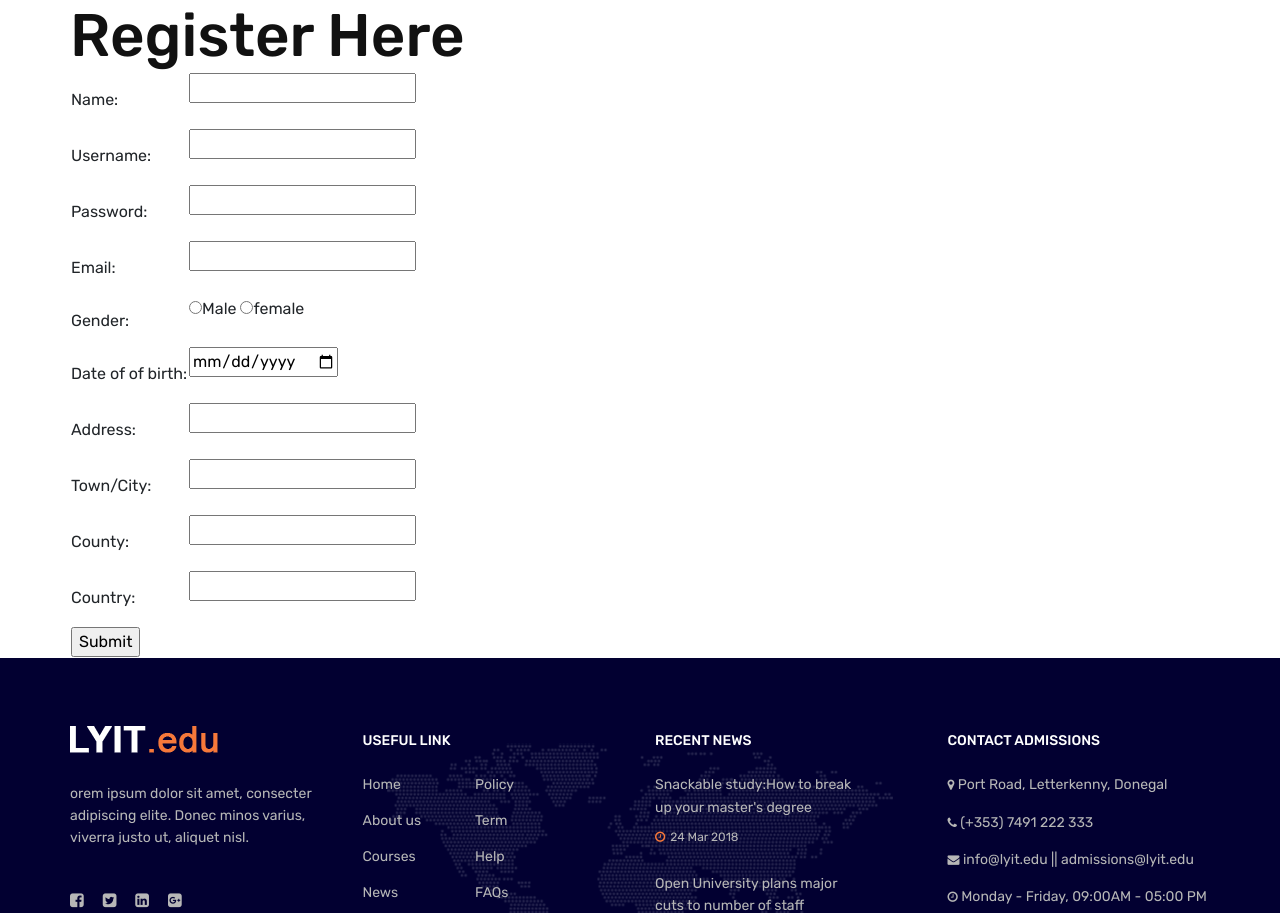
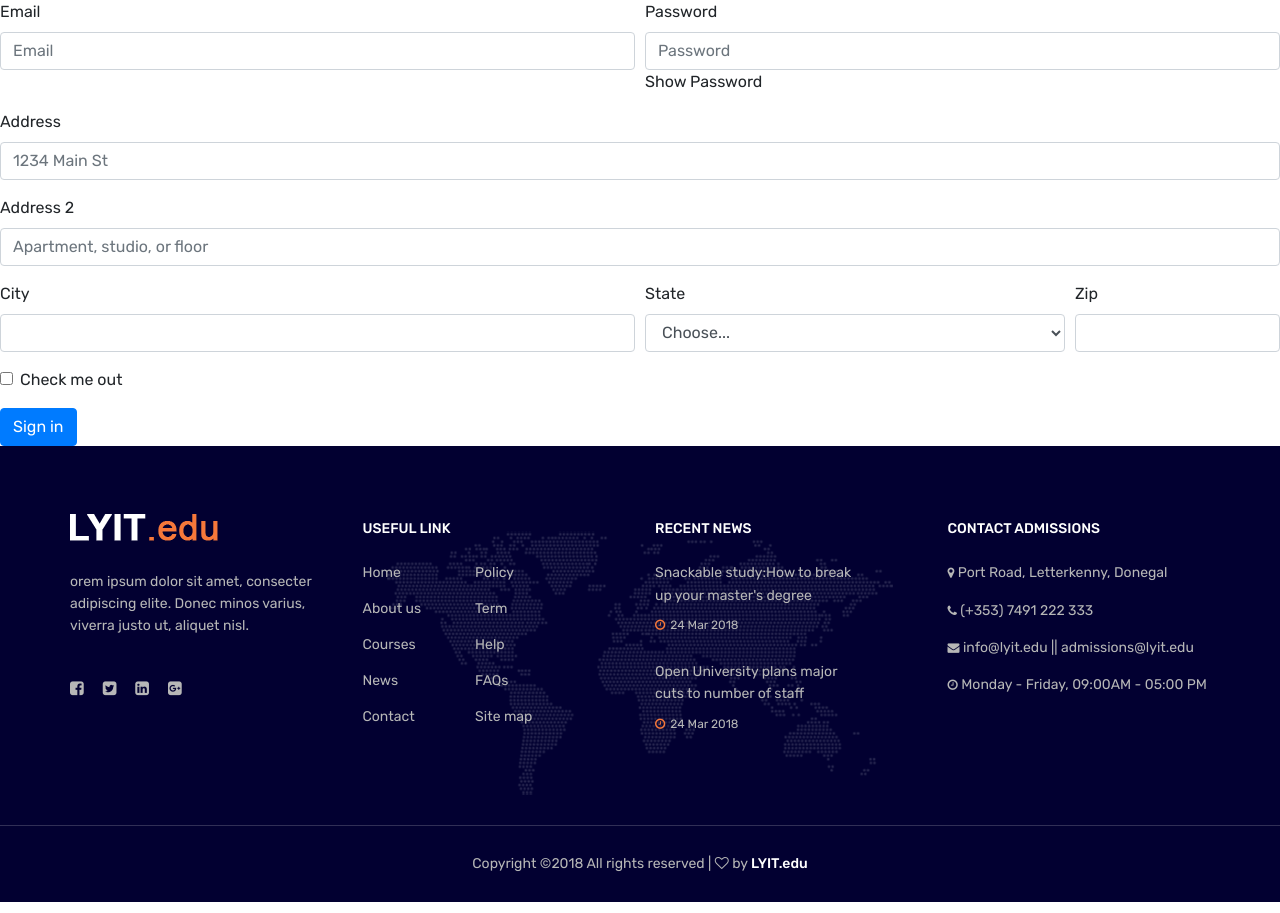
Before and after one commit to AswathyAkhilesh/LYIT-Uni, a PHP site: page /register.php in a window 1280 px wide. Shown: the part 175-1088 px from the top of the page. Run offline with PHP 8.4, Linux system fonts and the light colour scheme.

Commit message:
Using bootstrap in registation page and editing password and show password checkbox

```diff
--- a/register.php
+++ b/register.php
@@ -5,107 +5,55 @@
 <!-- Your Content Start-->
 
 <section>
-    <div class="Regbox comment-form container">
-            <h1>Register Here</h1>
-            <form>
-                <table>
-                    <tr>
-                        <td>
-                        Name:
-                        </td>
-                        <td>
-                            <input type="textbox"><br><br>
-                        </td>
-                    </tr>
-                    <tr>
-                        <td>
-                            Username:
-                        </td>
-                        <td>
-                            <input type="textbox"><br><br>
-                        </td>
-                    </tr>
-                     <tr>
-                        <td>
-                            Password:
-                        </td>
-                        <td>
-                            <input type="password"><br><br>
-                        </td>
-                    </tr>
-                     <tr>
-                        <td>
-                            Email:
-                        </td>
-                        <td>
-                            <input type="textbox" ><br><br>
-                        </td>
-                    </tr>
-                     <tr>
-                        <td>
-                            Gender:
-                        </td>
-                        <td>
-                            <input type="radio" name = "Gender">Male
-                             <input type="radio" name = "Gender">female<br><br>
-                        </td>
-                    </tr>
-                     <tr>
-                        <td>
-                            Date of of birth:
-                        </td>
-                        <td>
-                            <input type="date"><br><br>
-                        </td>
-                    </tr>
-                     <tr>
-                        <td>
-                            Address:
-                        </td>
-                        <td>
-                            <input type="textarea" rows="3"><br><br>
-                        </td>
-                    </tr>
-                    <tr>
-                        <td>
-                            Town/City:
-                        </td>
-                        <td>
-                            <input type="textbox"><br><br>
-                        </td>
-                    </tr>
-                    <tr>
-                        <td>
-                            County:
-                        </td>
-                        <td>
-                            <input type="textbox"><br><br>
-                        </td>
-                    </tr>
-                    <tr>
-                        <td>
-                            Country:
-                        </td>
-                        <td>
-                            <input type="textbox"><br><br>
-                        </td>
-                    </tr>
-                     <tr>
-                        <td>
-                            <input type="submit" value = "Submit">
-                        </td>
-                    </tr>
-
-                </table>
-            </form>
-        </div>
+<form>
+  <div class="form-row">
+    <div class="form-group col-md-6">
+      <label for="inputEmail4">Email</label>
+      <input type="email" class="form-control" id="inputEmail4" placeholder="Email">
+    </div>
+    <div class="form-group col-md-6">
+      <label for="inputPassword4">Password</label>
+      <input type="password" class="form-control" id="inputPassword4" placeholder="Password">
+      <label class="form-check-label" for="gridCheck">
+        Show Password
+    </div>
+  </div>
+  <div class="form-group">
+    <label for="inputAddress">Address</label>
+    <input type="text" class="form-control" id="inputAddress" placeholder="1234 Main St">
+  </div>
+  <div class="form-group">
+    <label for="inputAddress2">Address 2</label>
+    <input type="text" class="form-control" id="inputAddress2" placeholder="Apartment, studio, or floor">
+  </div>
+  <div class="form-row">
+    <div class="form-group col-md-6">
+      <label for="inputCity">City</label>
+      <input type="text" class="form-control" id="inputCity">
+    </div>
+    <div class="form-group col-md-4">
+      <label for="inputState">State</label>
+      <select id="inputState" class="form-control">
+        <option selected>Choose...</option>
+        <option>...</option>
+      </select>
+    </div>
+    <div class="form-group col-md-2">
+      <label for="inputZip">Zip</label>
+      <input type="text" class="form-control" id="inputZip">
+    </div>
+  </div>
+  <div class="form-group">
+    <div class="form-check">
+      <input class="form-check-input" type="checkbox" id="gridCheck">
+      <label class="form-check-label" for="gridCheck">
+        Check me out
+      </label>
+    </div>
+  </div>
+  <button type="submit" class="btn btn-primary">Sign in</button>
+</form>
  </section>
-
-
-
-
-
-
 
 
 <!-- Your Content End-->
```
